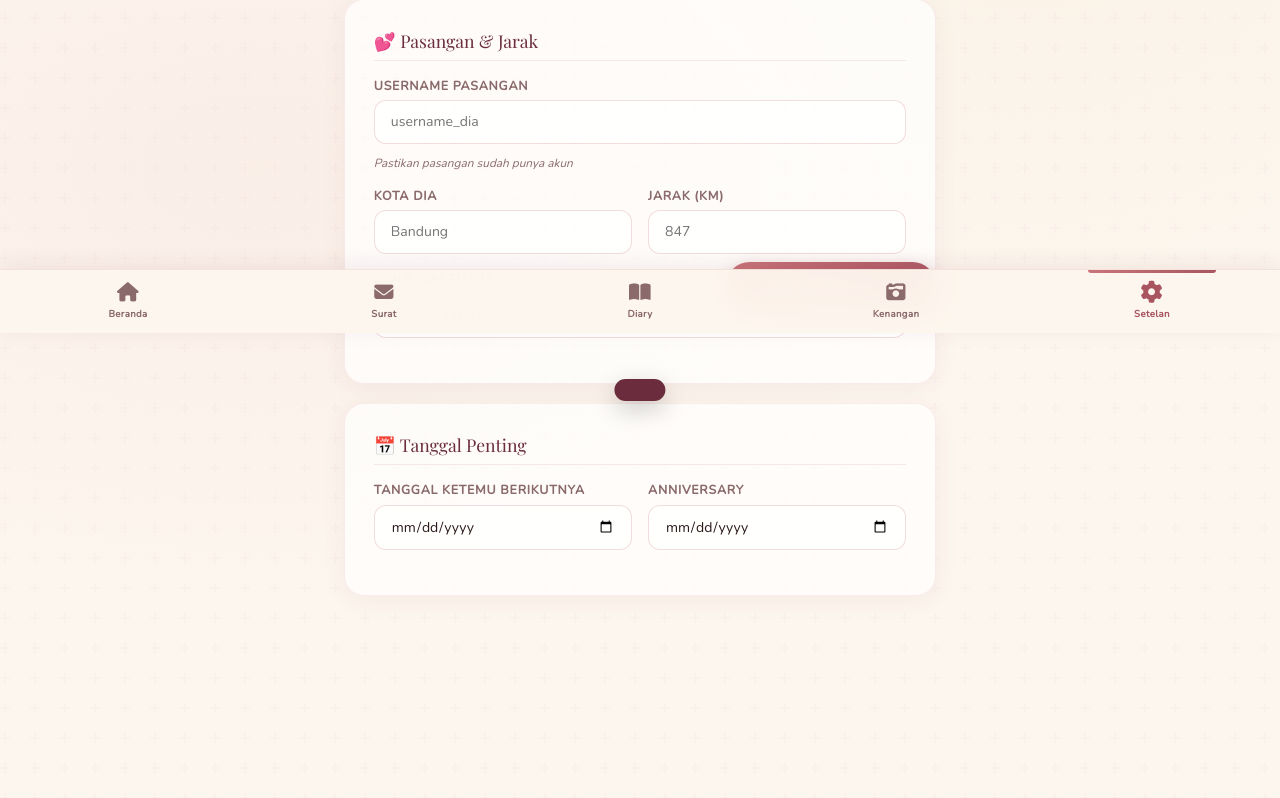
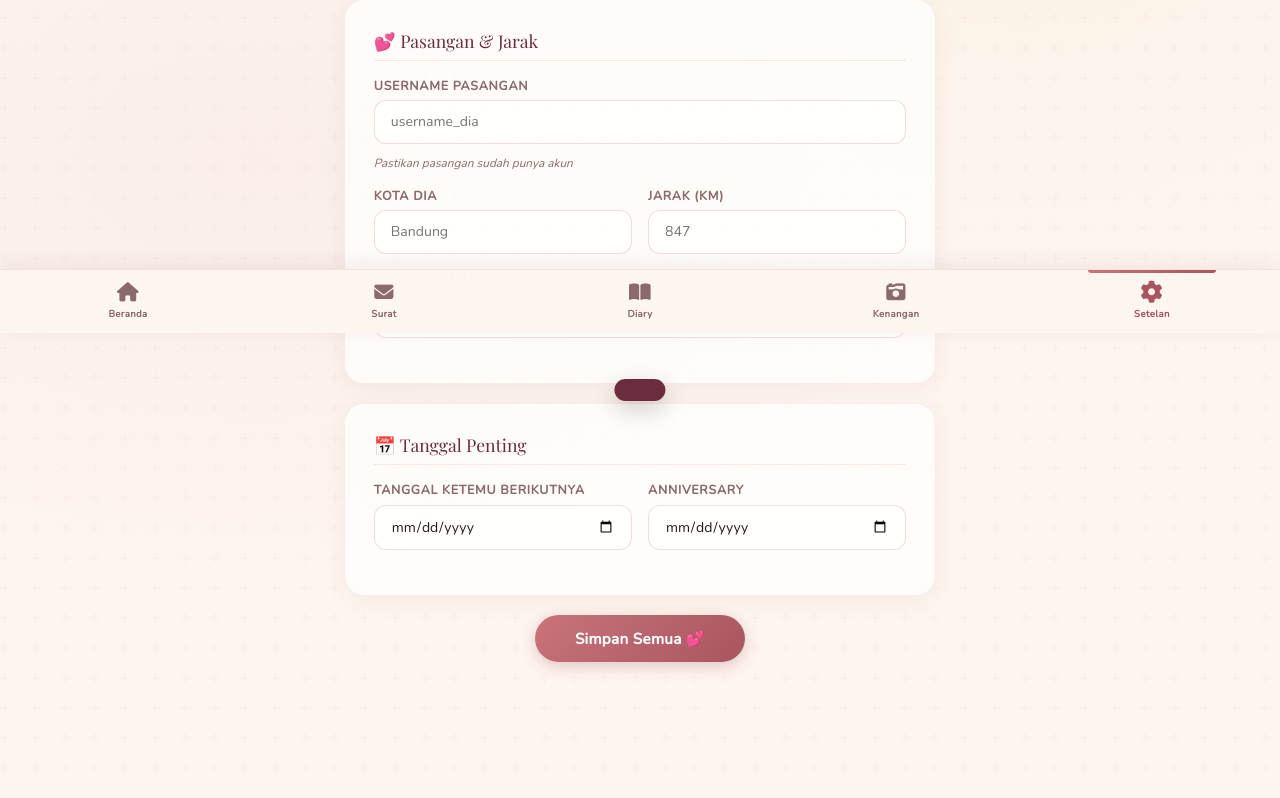
Before and after one commit to RMBLOGG/nearinheart, a Flask app: page /settings in a window 1280 px wide. Shown: the part 467-1265 px from the top of the page. After the commit the page ends 1141 px from the top, so only its background shows below. Run offline with Flask 3, Linux system fonts and the light colour scheme; the visitor is signed in with stand-in values (Sample User, id 1); data that the repository does not hold is empty; some web fonts are replaced.

Commit message:
Add files via upload

```diff
--- a/templates/settings.html
+++ b/templates/settings.html
@@ -2,11 +2,11 @@
 {% block title %}Pengaturan — Dekat di Hati{% endblock %}
 {% block head %}
 <style>
-.settings-wrap { max-width: 640px; margin: 0 auto; padding: 2rem 1.5rem 4rem; }
+.settings-wrap { max-width: 640px; margin: 0 auto; padding: 2rem 1.5rem 2rem; }
 .settings-section { margin-bottom: 2rem; }
 .settings-section-title { font-family: 'Playfair Display', serif; font-size: 1.1rem; color: var(--wine); margin-bottom: 1rem; padding-bottom: 0.5rem; border-bottom: 1px solid rgba(201,116,122,0.15); }
 .grid-2 { display: grid; grid-template-columns: 1fr 1fr; gap: 1rem; }
-.save-bar { position: sticky; bottom: 1.5rem; display: flex; justify-content: flex-end; }
+.save-bar { display: flex; justify-content: center; margin-top: 1rem; margin-bottom: 1rem; }
 @media(max-width:600px) { .grid-2 { grid-template-columns: 1fr; } }
 </style>
 {% endblock %}
```
